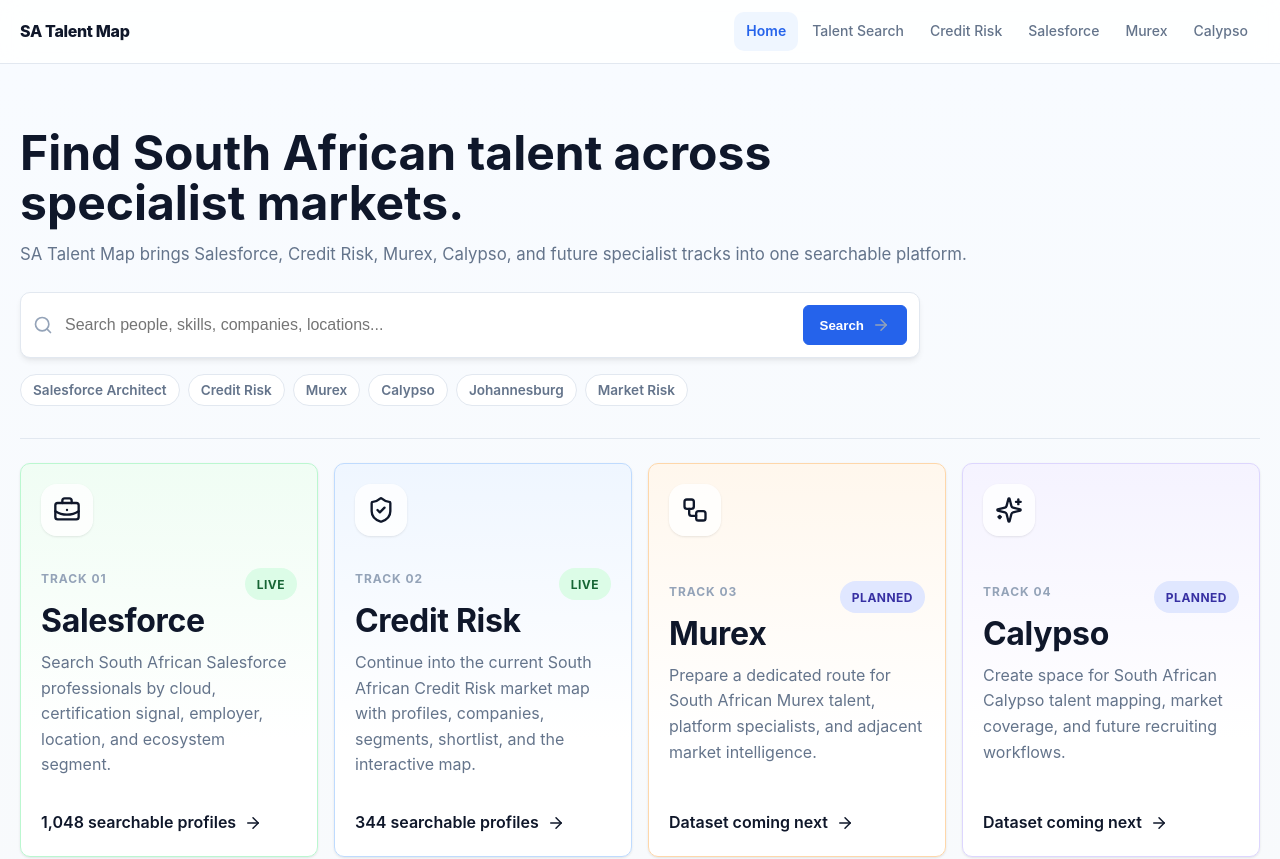
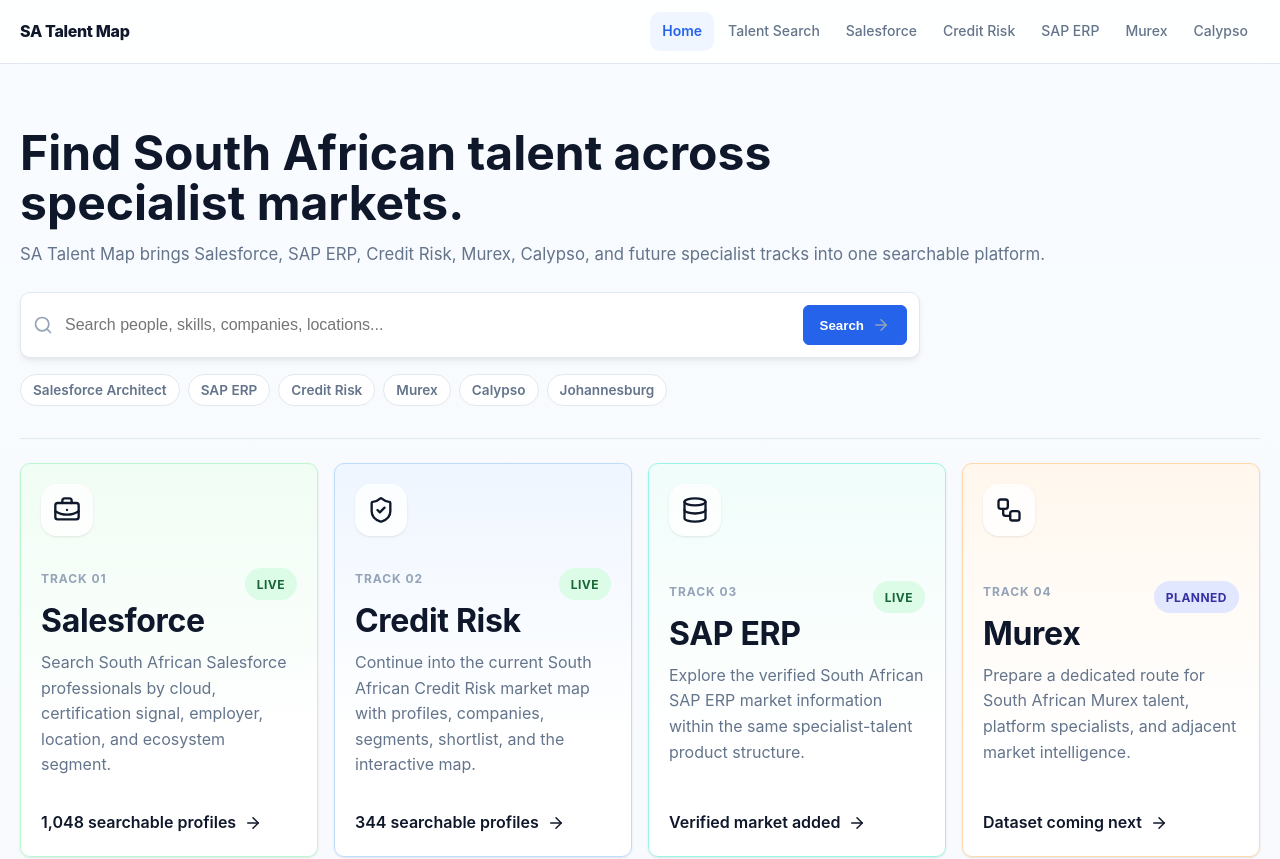
Before and after one commit to Mumoxa/Maps, a React (Vite) app: page / in a window 1280 px wide. Shown: the top 859 px of the page. Built offline with nearby package versions, Linux system fonts and the light colour scheme.

Commit message:
Harden production build and market routing

```diff
--- a/package.json
+++ b/package.json
@@ -5,7 +5,8 @@
   "type": "module",
   "scripts": {
     "dev": "vite",
-    "build": "tsc -b && vite build && node -e \"require('node:fs').copyFileSync('dist/index.html','dist/404.html')\"",
+    "build": "tsc -b && vite build && node -e \"require('node:fs').copyFileSync('dist/index.html','dist/404.html')\" && npm run verify:dist",
+    "verify:dist": "node scripts/verify-dist.mjs",
     "import:salesforce": "node scripts/import-salesforce-html.mjs",
     "preview": "vite preview"
   },
--- a/src/App.tsx
+++ b/src/App.tsx
@@ -17,6 +17,7 @@
 import { TalentSearchPage } from './pages/TalentSearchPage'
 import { ShortlistPage } from './pages/ShortlistPage'
 import { SalesforceEcosystemPage } from './pages/SalesforceEcosystemPage'
+import { TalentTrackRoutePage } from './pages/TrackPage'
 import { NotFound } from './pages/NotFound'
 
 function AppRoutes() {
@@ -36,6 +37,7 @@
     { path: '/profiles/:slug', element: <ProfilePage /> },
     { path: '/shortlist', element: <ShortlistPage /> },
     { path: '/markets/salesforce', element: <SalesforceEcosystemPage /> },
+    { path: '/:trackSlug', element: <TalentTrackRoutePage /> },
     { path: '*', element: <NotFound /> },
   ])
   return element
--- a/src/components/layout/Header.tsx
+++ b/src/components/layout/Header.tsx
@@ -2,16 +2,13 @@
 import { Link, useNavigate, useLocation } from 'react-router-dom'
 import { Search, Menu, X } from 'lucide-react'
 import { useData } from '../../context/DataContext'
-import { globalSearch } from '../../data'
+import { globalSearch, talentTracks } from '../../data'
 import { buildSlugSets } from '../../data'
 
 const trackNavLinks = [
   { to: '/', label: 'Home' },
   { to: '/talent-search', label: 'Talent Search' },
-  { to: '/credit-risk', label: 'Credit Risk' },
-  { to: '/salesforce', label: 'Salesforce' },
-  { to: '/murex', label: 'Murex' },
-  { to: '/calypso', label: 'Calypso' },
+  ...talentTracks.map((track) => ({ to: `/${track.slug}`, label: track.name })),
 ]
 
 const creditRiskNavLinks = [
@@ -108,11 +105,11 @@
               />
               {searchResults.length > 0 && (
                 <div className="search-results">
-                  {searchResults.map((item, i) => (
-                    <div key={i} className="search-result-item" onClick={() => handleSelect(item)}>
+                  {searchResults.map((item) => (
+                    <button key={`${item.type}-${item.slug}`} type="button" className="search-result-item" onClick={() => handleSelect(item)}>
                       <div className="search-result-name">{item.label}</div>
                       <div className="search-result-type">{item.type}</div>
-                    </div>
+                    </button>
                   ))}
                 </div>
               )}
--- a/src/data/tracks.ts
+++ b/src/data/tracks.ts
@@ -6,7 +6,12 @@
   status: 'live' | 'planned'
   summary: string
   detail: string
-  accent: 'salesforce' | 'credit' | 'murex' | 'calypso'
+  accent: 'salesforce' | 'credit' | 'sap' | 'murex' | 'calypso'
+  scope: {
+    geography: 'South Africa'
+    category: 'business-platform' | 'risk-discipline' | 'capital-markets-platform'
+    evidenceStatus: 'verified' | 'awaiting-data'
+  }
   actions: {
     primaryLabel: string
     primaryHref: string
@@ -26,6 +31,7 @@
     summary: 'Search South African Salesforce professionals by cloud, certification signal, employer, location, and ecosystem segment.',
     detail: 'The Salesforce branch now includes the imported v2 market-map people table alongside manual corrections and the ecosystem intelligence page.',
     accent: 'salesforce',
+    scope: { geography: 'South Africa', category: 'business-platform', evidenceStatus: 'verified' },
     actions: {
       primaryLabel: 'Back to SA Talent home',
       primaryHref: '/',
@@ -47,6 +53,7 @@
     summary: 'Continue into the current South African Credit Risk market map with profiles, companies, segments, shortlist, and the interactive map.',
     detail: 'The Credit Risk branch is the live reference implementation with the full bundled dataset and interactive exploration experience.',
     accent: 'credit',
+    scope: { geography: 'South Africa', category: 'risk-discipline', evidenceStatus: 'verified' },
     actions: {
       primaryLabel: 'Open Credit Risk',
       primaryHref: '/credit-risk',
@@ -60,14 +67,37 @@
     ],
   },
   {
+    id: 'sap-erp',
+    slug: 'sap-erp',
+    name: 'SAP ERP',
+    shortLabel: 'Track 03',
+    status: 'live',
+    summary: 'Explore the verified South African SAP ERP market information within the same specialist-talent product structure.',
+    detail: 'The SAP ERP market is now part of SA Talent Map as a verified specialist business-platform track, ready for structured people, company, skill, and ecosystem additions.',
+    accent: 'sap',
+    scope: { geography: 'South Africa', category: 'business-platform', evidenceStatus: 'verified' },
+    actions: {
+      primaryLabel: 'Search specialist talent',
+      primaryHref: '/talent-search?q=SAP%20ERP',
+      secondaryLabel: 'Back to SA Talent home',
+      secondaryHref: '/',
+    },
+    nextSteps: [
+      'Keep additions within the South African SAP ERP talent and ecosystem scope.',
+      'Add people through the shared talent profile model with a source and verification state.',
+      'Introduce SAP-specific company, skill, and ecosystem views only when their supporting data is available.',
+    ],
+  },
+  {
     id: 'murex',
     slug: 'murex',
     name: 'Murex',
-    shortLabel: 'Track 03',
+    shortLabel: 'Track 04',
     status: 'planned',
     summary: 'Prepare a dedicated route for South African Murex talent, platform specialists, and adjacent market intelligence.',
     detail: 'The Murex branch is now reserved in the app structure so incoming additions can plug straight into a dedicated page and future data model.',
     accent: 'murex',
+    scope: { geography: 'South Africa', category: 'capital-markets-platform', evidenceStatus: 'awaiting-data' },
     actions: {
       primaryLabel: 'Back to SA Talent home',
       primaryHref: '/',
@@ -84,11 +114,12 @@
     id: 'calypso',
     slug: 'calypso',
     name: 'Calypso',
-    shortLabel: 'Track 04',
+    shortLabel: 'Track 05',
     status: 'planned',
     summary: 'Create space for South African Calypso talent mapping, market coverage, and future recruiting workflows.',
     detail: 'The Calypso branch gives the interactive site a clear place for the next wave of platform-specific additions without crowding the home page.',
     accent: 'calypso',
+    scope: { geography: 'South Africa', category: 'capital-markets-platform', evidenceStatus: 'awaiting-data' },
     actions: {
       primaryLabel: 'Back to SA Talent home',
       primaryHref: '/',
@@ -103,6 +134,8 @@
   },
 ]
 
+const talentTrackBySlug = new Map(talentTracks.map((track) => [track.slug, track]))
+
 export function getTalentTrackBySlug(slug: string) {
-  return talentTracks.find((track) => track.slug === slug)
+  return talentTrackBySlug.get(slug)
 }
--- a/src/pages/HomePage.tsx
+++ b/src/pages/HomePage.tsx
@@ -1,6 +1,6 @@
 import { FormEvent, useEffect, useMemo, useState } from 'react'
 import { Link, useNavigate } from 'react-router-dom'
-import { ArrowRight, BriefcaseBusiness, Search, ShieldCheck, Sparkles, Workflow } from 'lucide-react'
+import { ArrowRight, BriefcaseBusiness, Database, Search, ShieldCheck, Sparkles, Workflow } from 'lucide-react'
 import { useData } from '../context/DataContext'
 import { LoadingSpinner } from '../components/ui/LoadingSpinner'
 import { getTalentProfiles, talentTracks, type TalentTrack } from '../data'
@@ -8,11 +8,12 @@
 const accentIconMap: Record<TalentTrack['accent'], typeof BriefcaseBusiness> = {
   salesforce: BriefcaseBusiness,
   credit: ShieldCheck,
+  sap: Database,
   murex: Workflow,
   calypso: Sparkles,
 }
 
-const suggestedSearches = ['Salesforce Architect', 'Credit Risk', 'Murex', 'Calypso', 'Johannesburg', 'Market Risk']
+const suggestedSearches = ['Salesforce Architect', 'SAP ERP', 'Credit Risk', 'Murex', 'Calypso', 'Johannesburg']
 
 export function HomePage() {
   const { data, loading } = useData()
@@ -51,7 +52,7 @@
           <div>
             <h1>Find South African talent across specialist markets.</h1>
             <p>
-              SA Talent Map brings Salesforce, Credit Risk, Murex, Calypso, and future specialist tracks into one searchable platform.
+              SA Talent Map brings Salesforce, SAP ERP, Credit Risk, Murex, Calypso, and future specialist tracks into one searchable platform.
             </p>
           </div>
 
@@ -99,8 +100,10 @@
                   <p>{track.summary}</p>
                 </div>
                 <span className="talent-track-cta">
-                  {track.status === 'live'
+                  {track.status === 'live' && count > 0
                     ? `${count.toLocaleString()} searchable profile${count === 1 ? '' : 's'}`
+                    : track.status === 'live'
+                      ? 'Verified market added'
                     : 'Dataset coming next'} <ArrowRight size={18} />
                 </span>
               </Link>
--- a/src/pages/TrackPage.tsx
+++ b/src/pages/TrackPage.tsx
@@ -1,7 +1,7 @@
 import { useEffect } from 'react'
-import { Link } from 'react-router-dom'
+import { Link, useParams } from 'react-router-dom'
 import type { ReactNode } from 'react'
-import { ArrowRight, BriefcaseBusiness, LayoutTemplate, ShieldCheck, Sparkles, Workflow } from 'lucide-react'
+import { ArrowRight, BriefcaseBusiness, Database, LayoutTemplate, ShieldCheck, Sparkles, Workflow } from 'lucide-react'
 import { Button } from '../components/ui/Button'
 import { getTalentTrackBySlug, type TalentTrack } from '../data'
 import { NotFound } from './NotFound'
@@ -9,6 +9,7 @@
 const accentIconMap: Record<TalentTrack['accent'], typeof BriefcaseBusiness> = {
   salesforce: BriefcaseBusiness,
   credit: ShieldCheck,
+  sap: Database,
   murex: Workflow,
   calypso: Sparkles,
 }
@@ -16,6 +17,12 @@
 interface MarketTrackPageProps {
   trackSlug: string
   extraContent?: ReactNode
+}
+
+export function TalentTrackRoutePage() {
+  const { trackSlug } = useParams<{ trackSlug: string }>()
+
+  return trackSlug ? <MarketTrackPage trackSlug={trackSlug} /> : <NotFound />
 }
 
 export function MarketTrackPage({ trackSlug, extraContent }: MarketTrackPageProps) {
--- a/src/styles/globals.css
+++ b/src/styles/globals.css
@@ -23,6 +23,9 @@
   --color-border-light: #f1f5f9;
   --color-verification: #f97316;
   --color-purple: #7c3aed;
+  --color-sap: #0f766e;
+  --color-sap-light: #f0fdfa;
+  --color-sap-border: #99f6e4;
   --font-sans: 'Inter', system-ui, -apple-system, 'Segoe UI', Roboto, sans-serif;
   --font-mono: 'SF Mono', 'Fira Code', 'Cascadia Code', monospace;
   --radius-sm: 6px;
@@ -293,8 +296,16 @@
   overflow-y: auto;
 }
 .search-result-item {
+  width: 100%;
   padding: 0.75rem 1rem;
   cursor: pointer;
+  background: var(--color-surface);
+  color: var(--color-text);
+  text-align: left;
+  font: inherit;
+  border-top: none;
+  border-right: none;
+  border-left: none;
   border-bottom: 1px solid var(--color-border-light);
   display: flex;
   flex-direction: column;
@@ -990,6 +1001,10 @@
   background: linear-gradient(180deg, #eff6ff 0%, #ffffff 70%);
   border-color: #bfdbfe;
 }
+.talent-track-card-sap {
+  background: linear-gradient(180deg, var(--color-sap-light) 0%, var(--color-surface) 70%);
+  border-color: var(--color-sap-border);
+}
 .talent-track-icon {
   display: inline-flex;
   align-items: center;
@@ -1050,6 +1065,10 @@
 .track-hero-murex .track-hero-badge {
   border-color: rgba(234, 88, 12, 0.18);
   color: #9a3412;
+}
+.track-hero-sap .track-hero-badge {
+  border-color: var(--color-sap-border);
+  color: var(--color-sap);
 }
 .track-hero-calypso .track-hero-badge {
   border-color: rgba(109, 40, 217, 0.18);
```
Also changed, not shown: scripts/verify-dist.mjs (added, +38 -0 lines), 2 other files (tests, documents, lock files or other folders).
